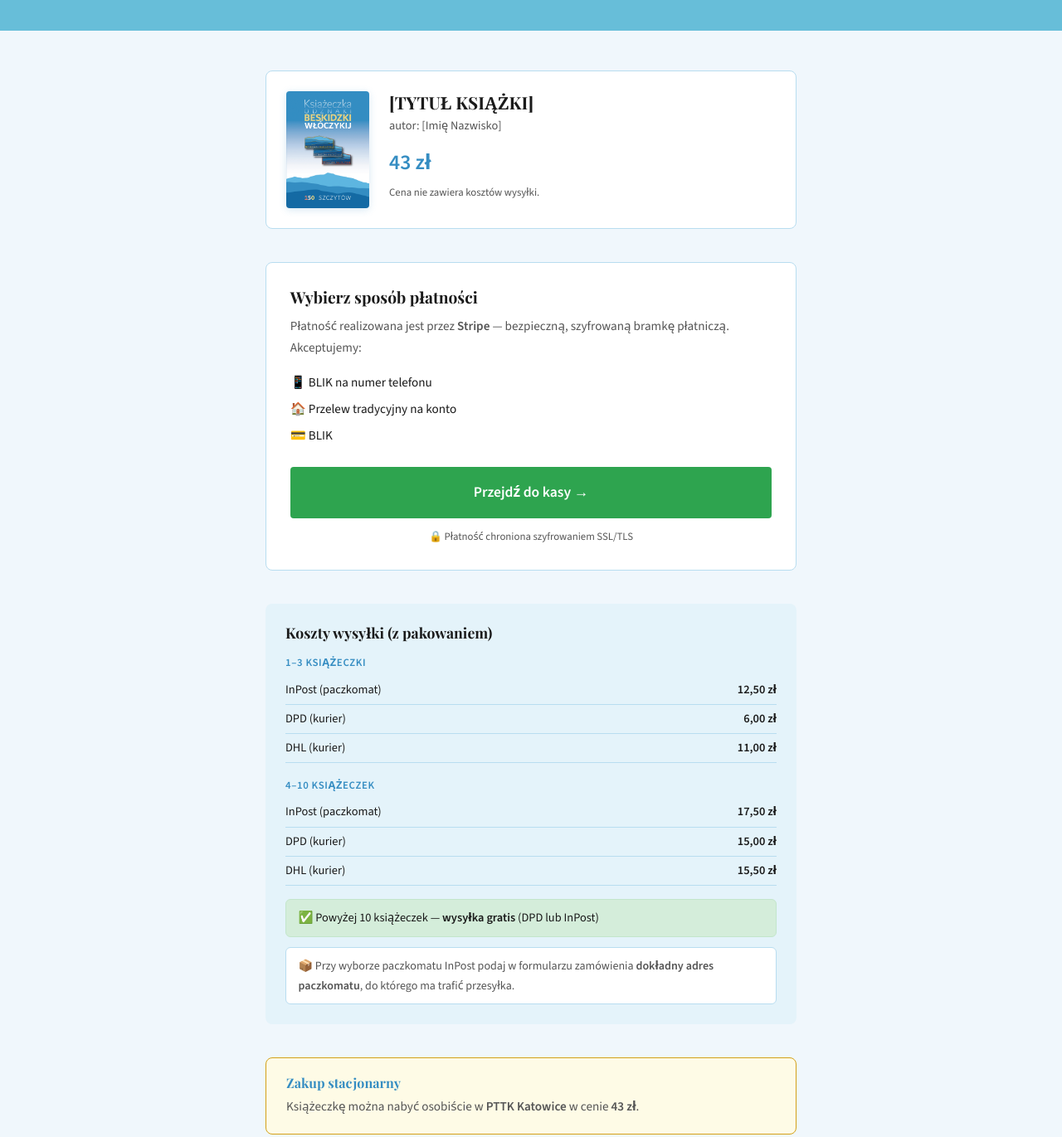
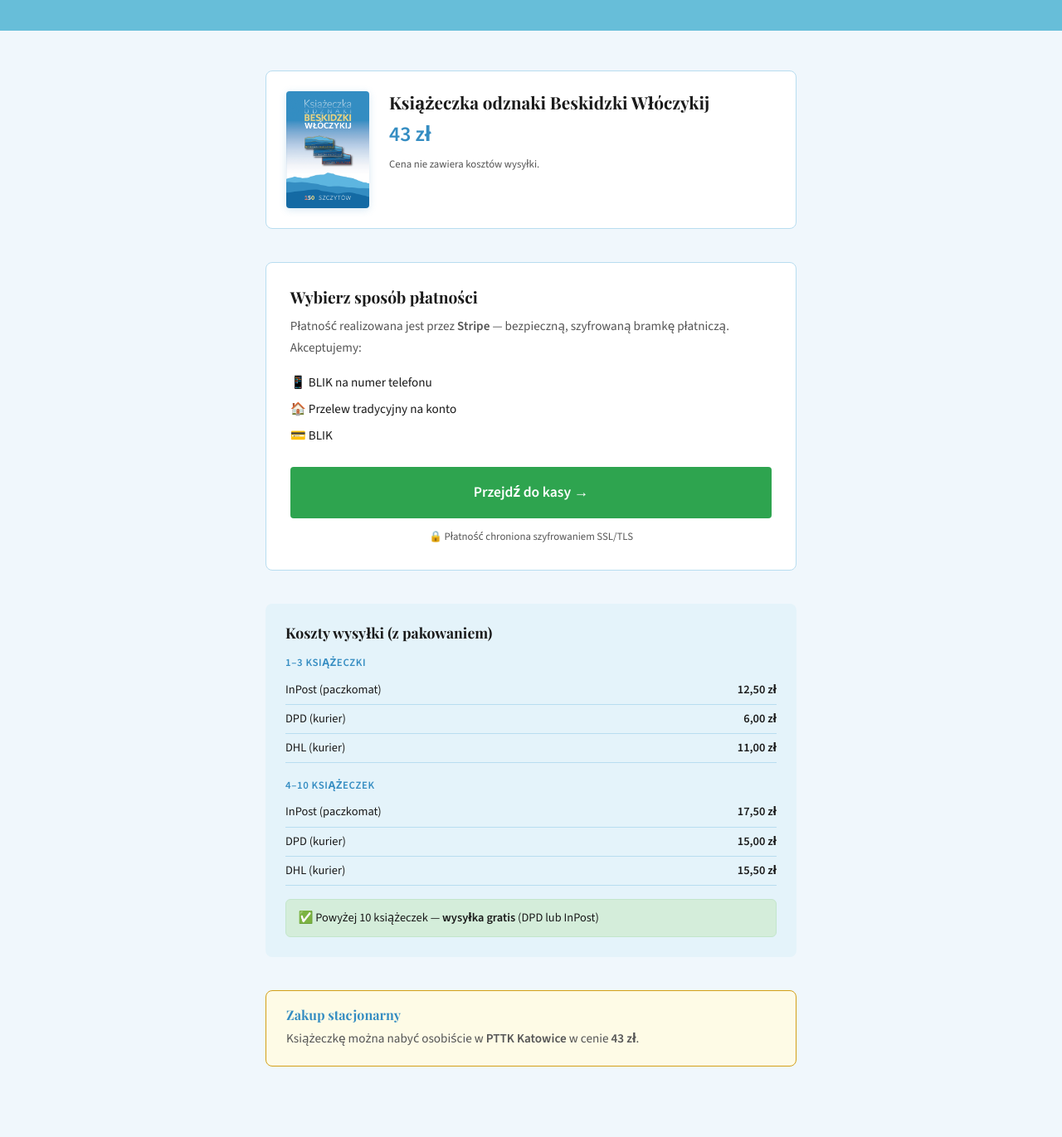
Before and after one commit to wojtekbiernat/wl_beskidzki, an Astro site: page /wl_beskidzki/przystap in a window 1280 px wide. Shown: the part 200-1571 px from the top of the page at 83% size. Built offline with nearby package versions, Linux system fonts and the light colour scheme; Astro itself is replaced by a stand-in of ours.

Commit message:
Changed the header

```diff
--- a/src/pages/przystap.astro
+++ b/src/pages/przystap.astro
@@ -27,8 +27,7 @@ const BOOK_PRICE = '43 zł';
         <div class="order-summary">
           <img src="/wl_beskidzki/img/BookCover.jpg" alt="Okładka książki" class="cover-img" />
           <div class="order-info">
-            <h2>[TYTUŁ KSIĄŻKI]</h2>
-            <p class="author-name">autor: [Imię Nazwisko]</p>
+            <h2>Książeczka odznaki Beskidzki Włóczykij</h2>
             <p class="price">{BOOK_PRICE}</p>
             <p class="price-note">Cena nie zawiera kosztów wysyłki.</p>
           </div>
@@ -77,10 +76,7 @@ const BOOK_PRICE = '43 zł';
 
           <p class="free-shipping">✅ Powyżej 10 książeczek — <strong>wysyłka gratis</strong> (DPD lub InPost)</p>
 
-          <p class="inpost-note">
-            📦 Przy wyborze paczkomatu InPost podaj w formularzu zamówienia
-            <strong>dokładny adres paczkomatu</strong>, do którego ma trafić przesyłka.
-          </p>
+
         </div>
 
         <!-- PTTK note -->
```
